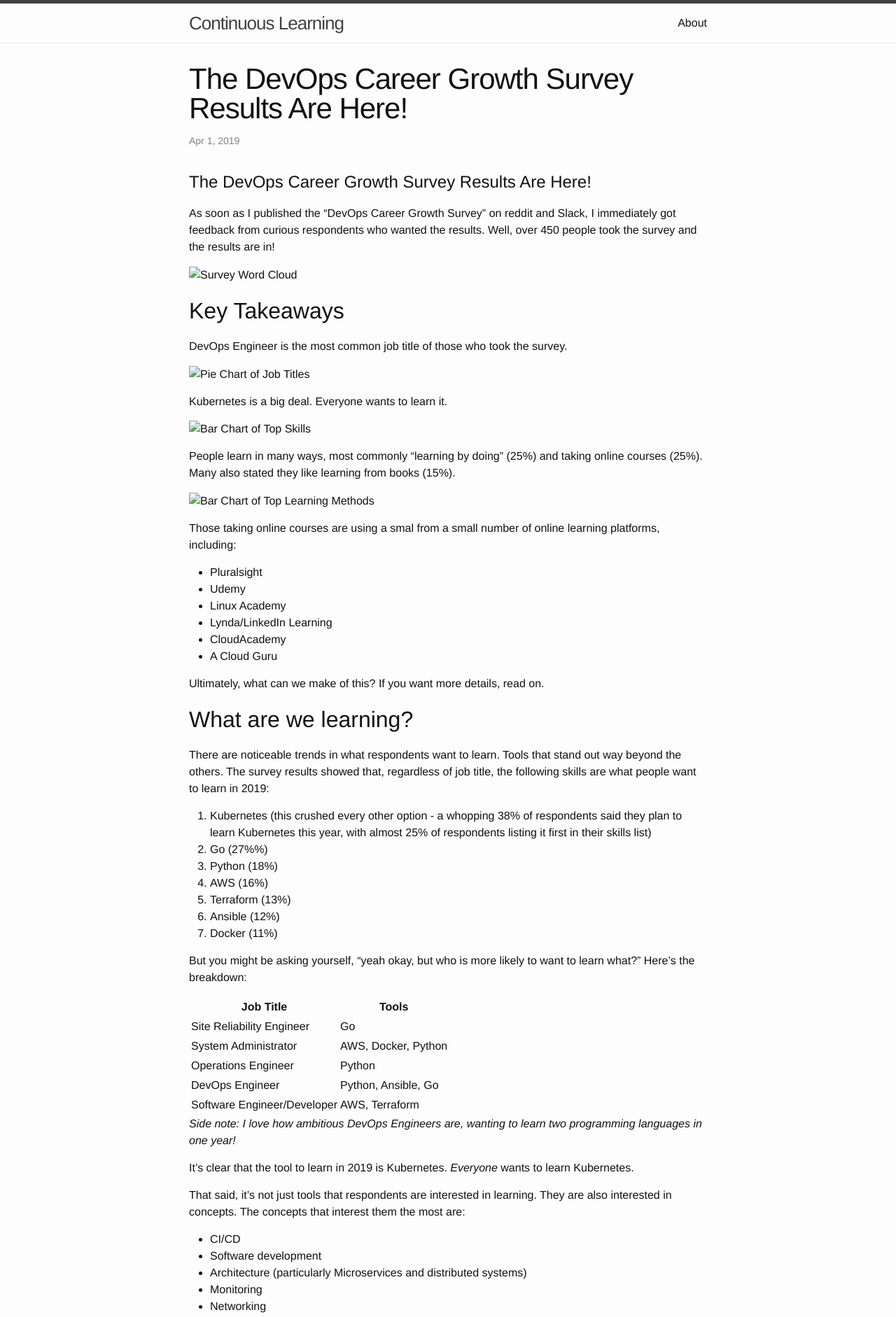
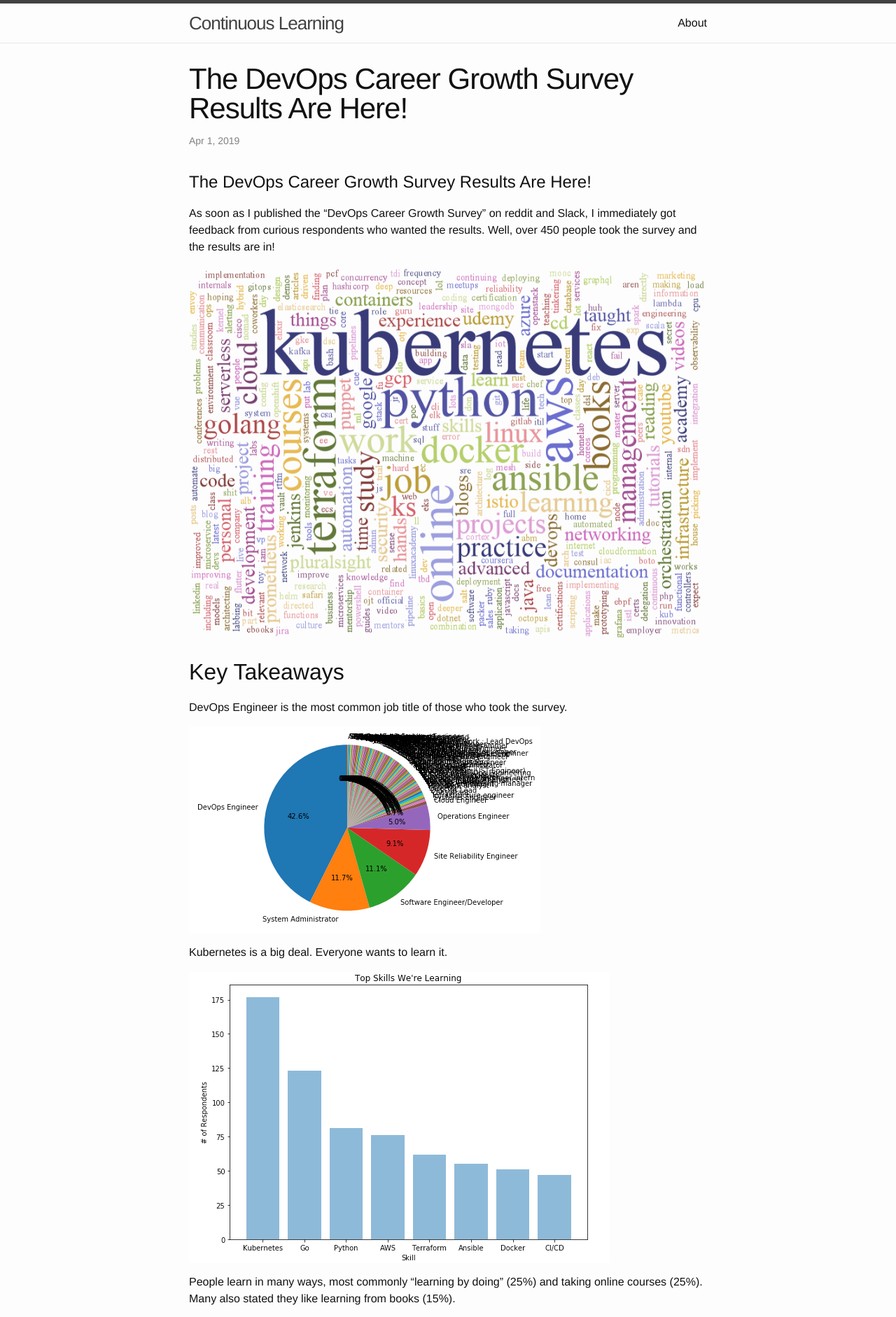
Before and after one commit to tyrostone/tyrostone.github.io, a Jekyll site: the page built from _posts/2019-04-01-devops-career-growth-survey-results-here.md, in a window 1280 px wide. Shown: the top 1882 px of the page at 70% size. Built offline with Jekyll 4.4.1, drawn with Linux system fonts in a browser that asks for light colours.

Commit message:
Alternative images strategy

```diff
--- a/_posts/2019-04-01-devops-career-growth-survey-results-here.md
+++ b/_posts/2019-04-01-devops-career-growth-survey-results-here.md
@@ -8,21 +8,21 @@ categories: devops always-be-learning
 
 As soon as I published the "DevOps Career Growth Survey" on reddit and Slack, I immediately got feedback from curious respondents who wanted the results. Well, over 450 people took the survey and the results are in!
 
-![Survey Word Cloud](../assets/images/survey_word_cloud.png)
+<img src="{{ site.baseurl }}/assets/images/survey_word_cloud.png">
 
 ## Key Takeaways
 
 DevOps Engineer is the most common job title of those who took the survey.
 
-![Pie Chart of Job Titles](../assets/images/job_title.png)
+<img src="{{ site.baseurl }}/assets/images/job_title.png">
 
 Kubernetes is a big deal. Everyone wants to learn it.
 
-![Bar Chart of Top Skills](../assets/images/top_skills.png)
+<img src="{{ site.baseurl }}/assets/images/top_skills.png">
 
 People learn in many ways, most commonly "learning by doing" (25%) and taking online courses (25%). Many also stated they like learning from books (15%).
 
-![Bar Chart of Top Learning Methods](../assets/images/top_learning_methods.png)
+<img src="{{ site.baseurl }}/assets/images/top_learning_methods.png">
 
 Those taking online courses are using a smal from a small number of online learning platforms, including:
 
```
